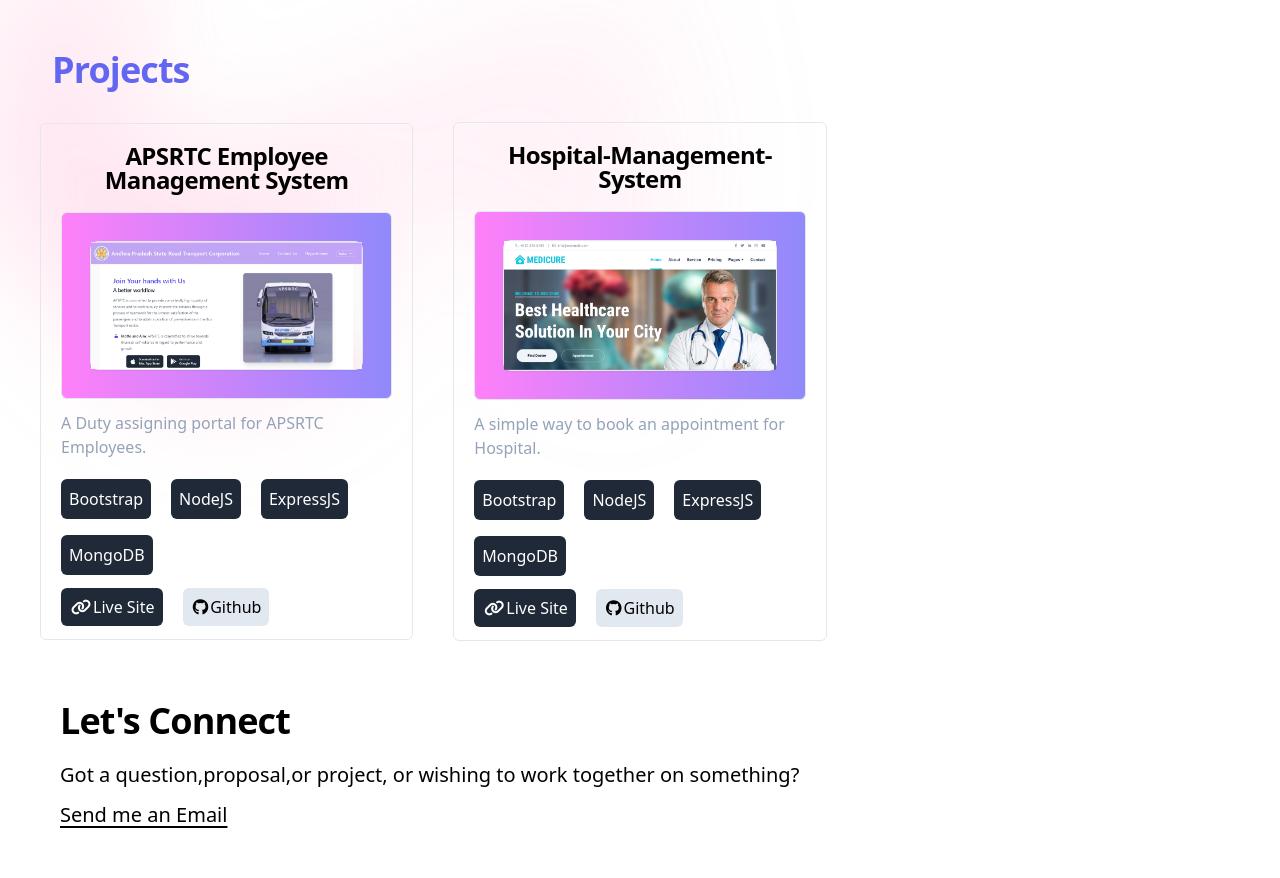
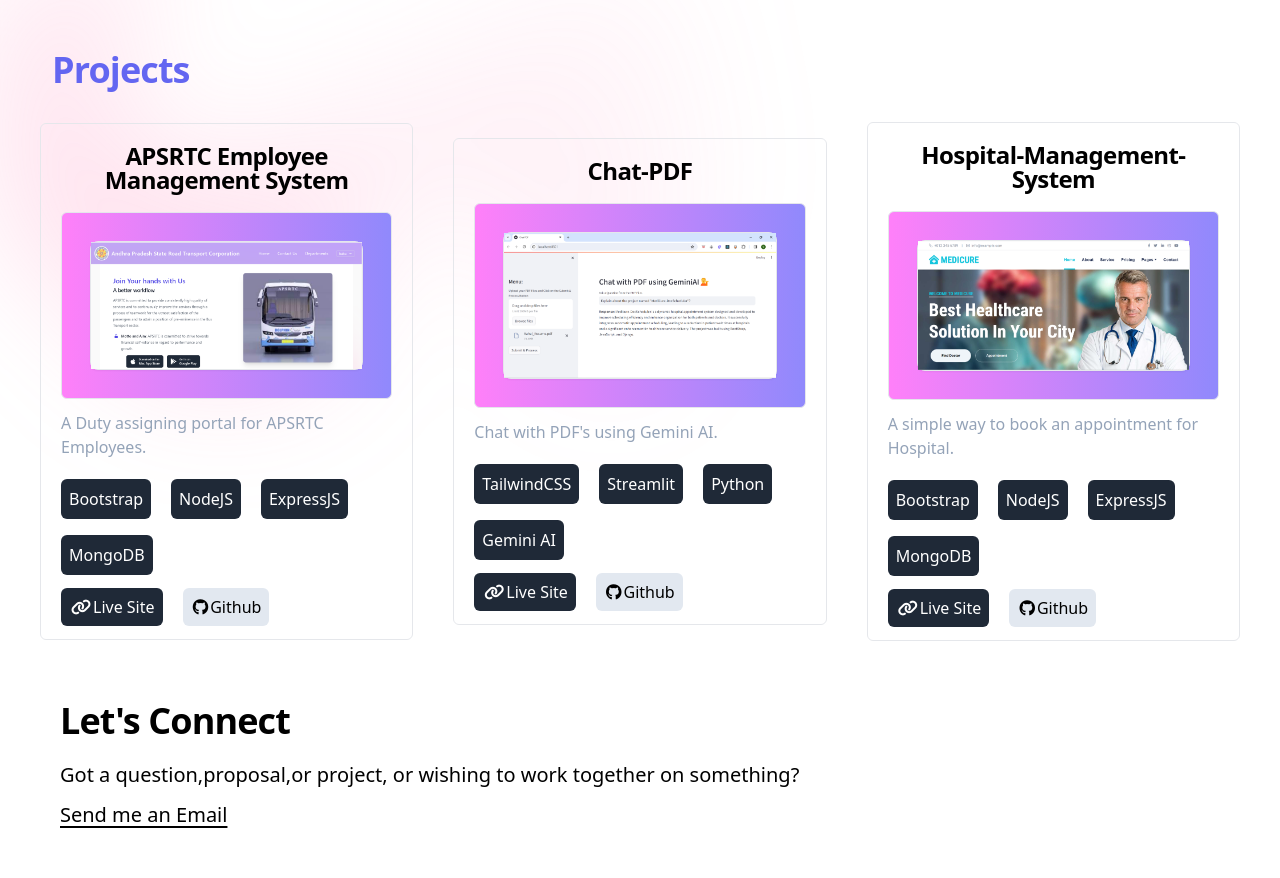
Before and after one commit to venkataRahulbabu/Portfolio, a website built with Vite: page index.html in a window 1280 px wide. Shown: the part 1180-2058 px from the top of the page. Built offline with nearby package versions, Linux system fonts and the light colour scheme.

Commit message:
Update index.html

```diff
--- a/index.html
+++ b/index.html
@@ -218,6 +218,32 @@
             </div>
 
             <div class="border border-separate rounded-md -mx-5 hover:shadow-lg">
+                <h2 class="font-semibold text-2xl leading-none tracking-tight m-5 text-center">Chat-PDF</h2>
+                <div
+                    class="mx-5 border border-collapse rounded-md justify-center items-center bg-gradient-to-r from-[#ff80f9] to-[#9089fc]">
+                    <div
+                        class="m-7 rounded-lg border shadow-sm flex flex-col transition ease-in-out hover:scale-105 duration-500 cursor-pointer">
+                        <img src="images/Chat-PDF.png" alt="">
+                    </div>
+                </div>
+                <div class="mx-5 py-3">
+                    <span class="font-medium text-slate-400">Chat with PDF's using Gemini AI.</span>
+                    <div class="flex flex-wrap items-center mt-3 mb-3">
+                        <span class="text-justify mr-5 my-2 bg-gray-800 text-white rounded-md p-2">TailwindCSS</span>
+                        <span class="text-justify mr-5 my-2 bg-gray-800 text-white rounded-md p-2">Streamlit</span>
+                        <span class="text-justify mr-5 my-2 bg-gray-800 text-white rounded-md p-2">Python</span>
+                        <span class="text-justify mr-5 my-2 bg-gray-800 text-white rounded-md p-2">Gemini AI</span>
+                    </div>
+                    <a class="bg-gray-800 text-white text-justify rounded-md p-2"
+                        href="https://github.com/venkataRahulbabu/Chat-PDF-python" target="_blank"><i
+                            class="fa-solid fa-link mx-0.5 mb-3"></i>Live Site</a>
+                    <a class="bg-slate-200 text-justify rounded-md p-2 mx-4"
+                        href="https://github.com/venkataRahulbabu/Chat-PDF-python" target="_blank"><i
+                            class="fa-brands fa-github mx-0.5 mb-3"></i>Github</a>
+                </div>
+            </div>
+
+            <div class="border border-separate rounded-md -mx-5 hover:shadow-lg">
                 <h2 class="font-semibold text-2xl leading-none tracking-tight m-5 text-center">
                     Hospital-Management-System
                 </h2>
```
